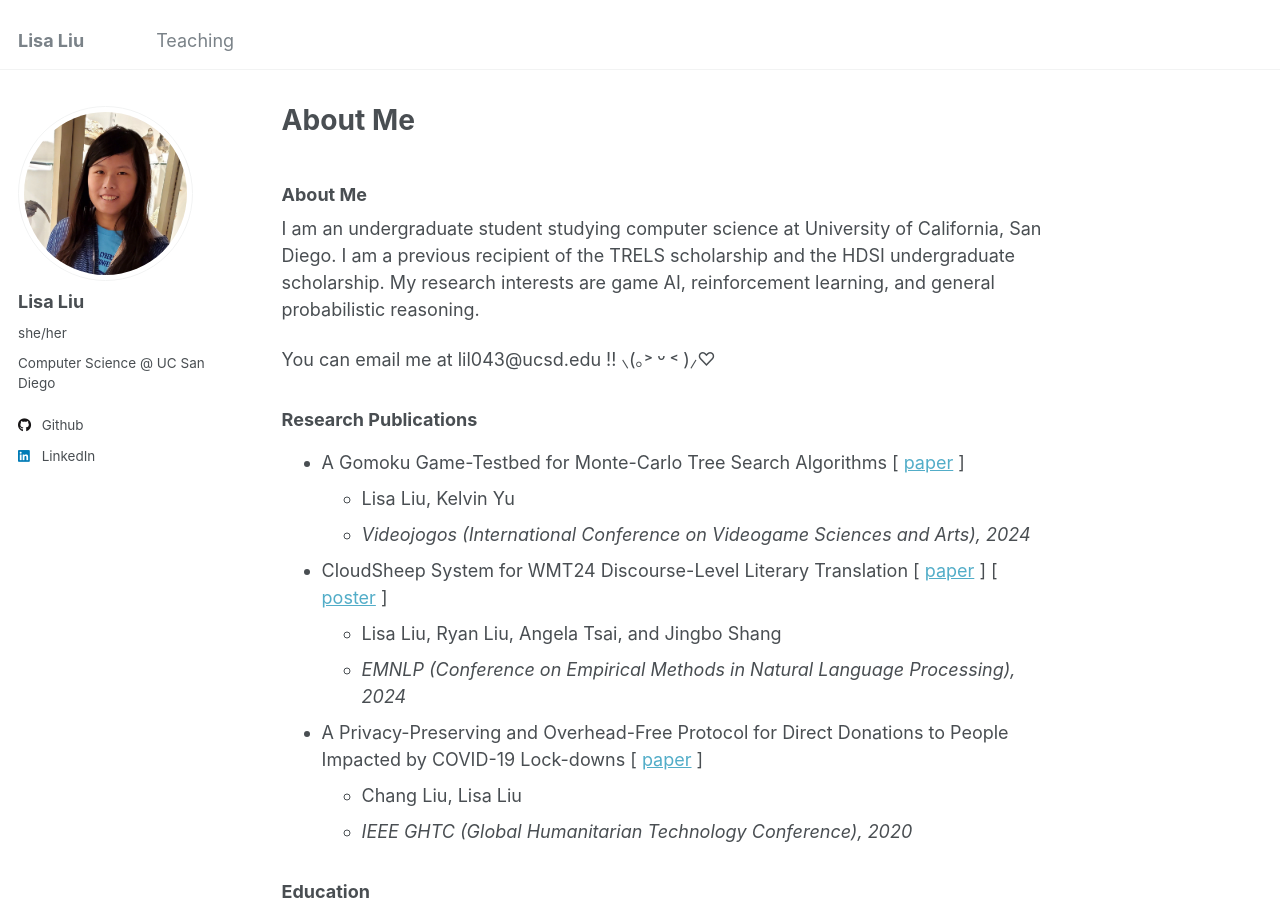
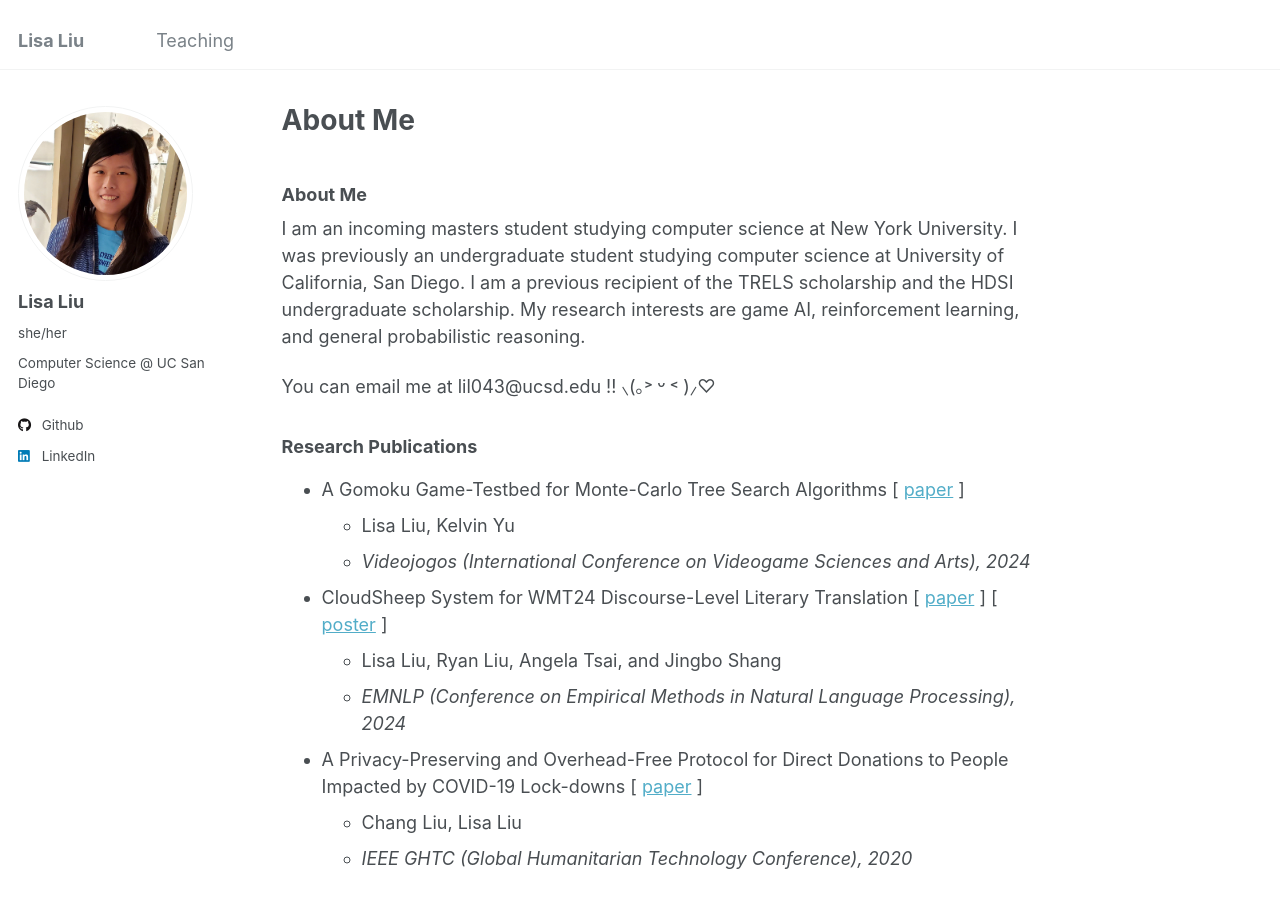
Before and after one commit to lisasiliu/lisasiliu.github.io, a Jekyll site: the page built from _pages/about.md, in a window 1280 px wide and 900 px high. Built offline with Jekyll 4.4.1, drawn with Linux system fonts in a browser that asks for light colours; our own code applies the rules of GitHub Pages for plain Markdown files.

Commit message:
about page

```diff
--- a/_pages/about.md
+++ b/_pages/about.md
@@ -7,7 +7,7 @@ redirect_from:
 ---
 
 ### About Me
-I am an undergraduate student studying computer science at University of California, San Diego. I am a previous recipient of the TRELS scholarship and the HDSI undergraduate scholarship. My research interests are game AI, reinforcement learning, and general probabilistic reasoning.
+I am an incoming masters student studying computer science at New York University. I was previously an undergraduate student studying computer science at University of California, San Diego. I am a previous recipient of the TRELS scholarship and the HDSI undergraduate scholarship. My research interests are game AI, reinforcement learning, and general probabilistic reasoning.
 
 You can email me at lil043@ucsd.edu !! ⸜(｡˃ ᵕ ˂ )⸝♡
 
```
